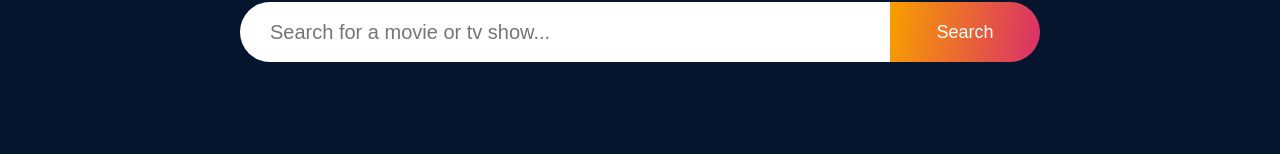
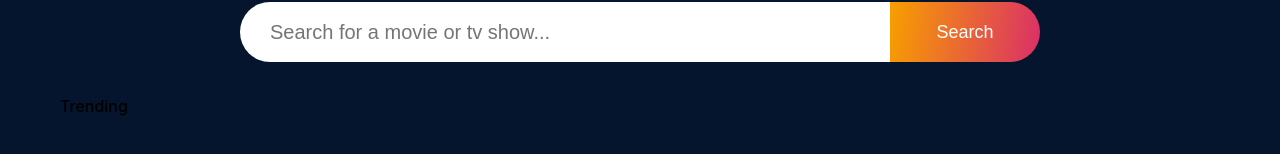
Before and after one commit to ItsEhsanMM/Movix, a React (Vite) app: page / in a window 1280 px wide. Shown: the part 602-756 px from the top of the page. Built offline with nearby package versions, Linux system fonts and the light colour scheme; no server answers.

Commit message:
add trending section to the home

```diff
--- a/src/pages/home/Home.jsx
+++ b/src/pages/home/Home.jsx
@@ -2,11 +2,13 @@ import "./style.scss";
 
 // components
 import HeroBanner from "./heroBanner/HeroBanner";
+import Trending from "./trending/Trending";
 
 const Home = () => {
    return (
       <div className="homePage">
          <HeroBanner />
+         <Trending />
          <div style={{ height: 1000 }}></div>
       </div>
    );
--- a/src/pages/home/heroBanner/HeroBanner.jsx
+++ b/src/pages/home/heroBanner/HeroBanner.jsx
@@ -31,7 +31,6 @@ const HeroBanner = () => {
          url.backdrop +
          data?.results?.[Math.floor(Math.random() * data.results.length)]?.backdrop_path;
       setBackground(bg);
-      console.log(bg);
    }, [data]);
 
    const searchQueryHandler = (e) => {
--- /dev/null
+++ b/src/pages/home/trending/Trending.jsx
@@ -0,0 +1,14 @@
+//content wrapper
+import ContentWrapper from "../../../components/contentWrapper/ContentWrapper";
+
+const Trending = () => {
+   return (
+      <div className="carouselSection">
+         <ContentWrapper>
+            <span className="carouselTitle">Trending</span>
+         </ContentWrapper>
+      </div>
+   );
+};
+
+export default Trending;
```
